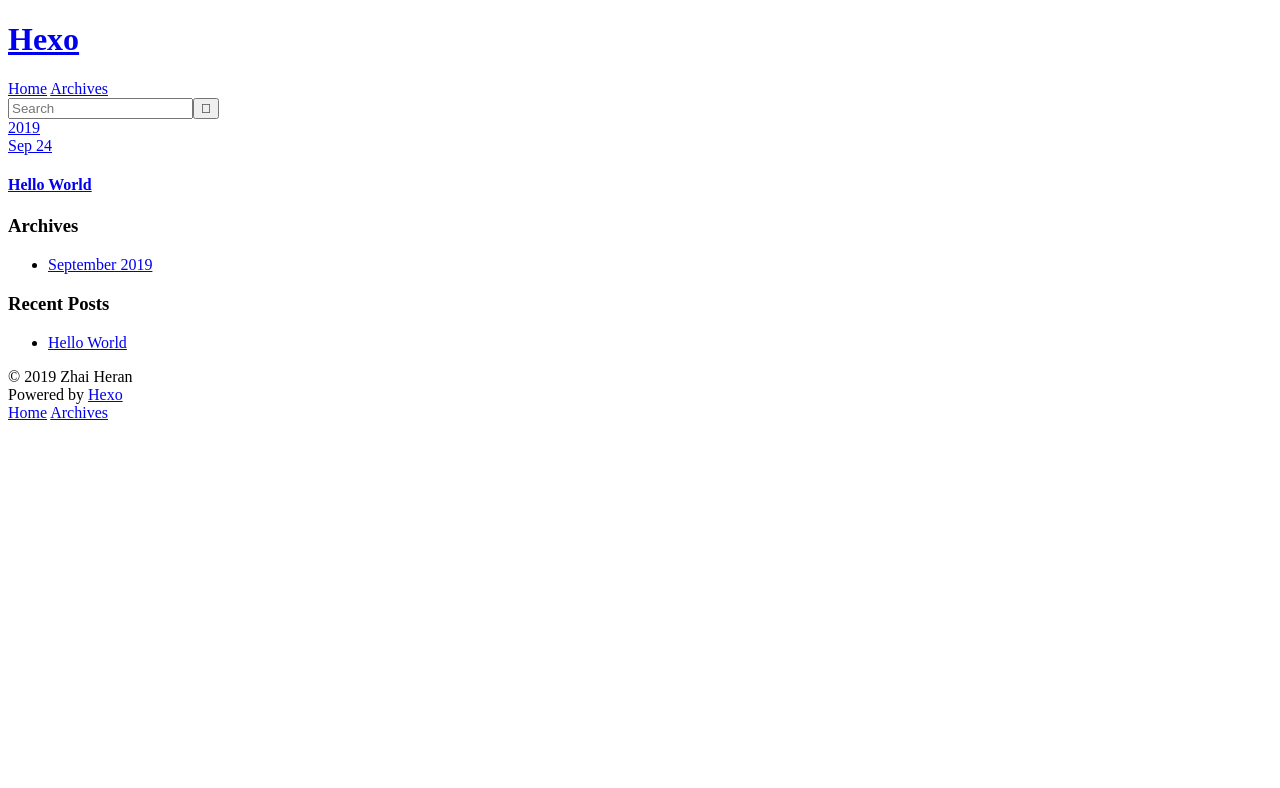
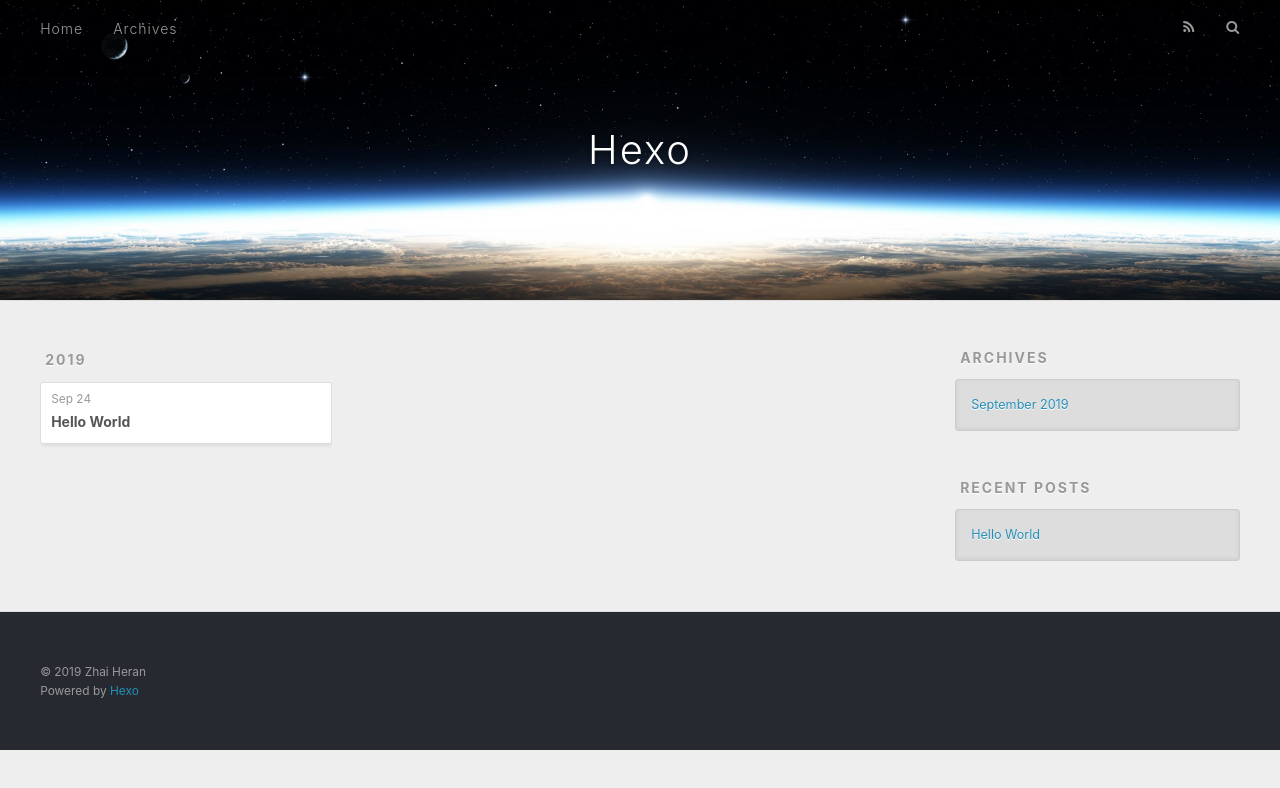
Before and after one commit to Zhaihr/Zhaihr.github.io, a plain HTML site: page archives/2019/09/index.html in a window 1280 px wide. Drawn offline with nearby package versions, Linux system fonts and the light colour scheme; some packages are replaced by stand-ins of ours; files that its build step writes are made by us from their sources; a script that the page names is missing.

Commit message:
Site updated: 2019-09-24 23:33:24

```diff
--- a/archives/2019/09/index.html
+++ b/archives/2019/09/index.html
@@ -9,13 +9,13 @@
   <meta name="viewport" content="width=device-width, initial-scale=1, maximum-scale=1">
   <meta property="og:type" content="website">
 <meta property="og:title" content="Hexo">
-<meta property="og:url" content="http://zhaiheranBlog.com/archives/2019/09/index.html">
+<meta property="og:url" content="http://Zhaihr.github.io/archives/2019/09/index.html">
 <meta property="og:site_name" content="Hexo">
 <meta property="og:locale" content="en">
 <meta name="twitter:card" content="summary">
 <meta name="twitter:title" content="Hexo">
 
-    <link rel="alternate" href="/E:\Blog\zhaiheranBlog/atom.xml" title="Hexo" type="application/atom+xml">
+    <link rel="alternate" href="/atom.xml" title="Hexo" type="application/atom+xml">
 
 
     <link rel="icon" href="/favicon.png">
@@ -23,7 +23,7 @@
 
     <link href="//fonts.googleapis.com/css?family=Source+Code+Pro" rel="stylesheet" type="text/css">
 
-  <link rel="stylesheet" href="/E:\Blog\zhaiheranBlog/css/style.css">
+  <link rel="stylesheet" href="/css/style.css">
 </head>
 </html>
 <body>
@@ -34,7 +34,7 @@
   <div id="header-outer" class="outer">
     <div id="header-title" class="inner">
       <h1 id="logo-wrap">
-        <a href="/E:\Blog\zhaiheranBlog/" id="logo">Hexo</a>
+        <a href="/" id="logo">Hexo</a>
       </h1>
 
     </div>
@@ -42,19 +42,19 @@
       <nav id="main-nav">
         <a id="main-nav-toggle" class="nav-icon"></a>
 
-          <a class="main-nav-link" href="/E:\Blog\zhaiheranBlog/">Home</a>
+          <a class="main-nav-link" href="/">Home</a>
 
-          <a class="main-nav-link" href="/E:\Blog\zhaiheranBlog/archives">Archives</a>
+          <a class="main-nav-link" href="/archives">Archives</a>
 
       </nav>
       <nav id="sub-nav">
 
-          <a id="nav-rss-link" class="nav-icon" href="/E:\Blog\zhaiheranBlog/atom.xml" title="RSS Feed"></a>
+          <a id="nav-rss-link" class="nav-icon" href="/atom.xml" title="RSS Feed"></a>
 
         <a id="nav-search-btn" class="nav-icon" title="Search"></a>
       </nav>
       <div id="search-form-wrap">
-        <form action="//google.com/search" method="get" accept-charset="UTF-8" class="search-form"><input type="search" name="q" class="search-form-input" placeholder="Search"><button type="submit" class="search-form-submit">&#xF002;</button><input type="hidden" name="sitesearch" value="http://zhaiheranBlog.com"></form>
+        <form action="//google.com/search" method="get" accept-charset="UTF-8" class="search-form"><input type="search" name="q" class="search-form-input" placeholder="Search"><button type="submit" class="search-form-submit">&#xF002;</button><input type="hidden" name="sitesearch" value="http://Zhaihr.github.io"></form>
       </div>
     </div>
   </div>
@@ -69,20 +69,20 @@
 
       <section class="archives-wrap">
         <div class="archive-year-wrap">
-          <a href="/E:\Blog\zhaiheranBlog/archives/2019" class="archive-year">2019</a>
+          <a href="/archives/2019" class="archive-year">2019</a>
         </div>
         <div class="archives">
 
     <article class="archive-article archive-type-post">
   <div class="archive-article-inner">
     <header class="archive-article-header">
-      <a href="/E:\Blog\zhaiheranBlog/2019/09/24/hello-world/" class="archive-article-date">
+      <a href="/2019/09/24/hello-world/" class="archive-article-date">
   <time datetime="2019-09-24T14:56:45.436Z" itemprop="datePublished">Sep 24</time>
 </a>
 
 
     <h1 itemprop="name">
-      <a class="archive-article-title" href="/E:\Blog\zhaiheranBlog/2019/09/24/hello-world/">Hello World</a>
+      <a class="archive-article-title" href="/2019/09/24/hello-world/">Hello World</a>
     </h1>
 
 
@@ -111,7 +111,7 @@
   <div class="widget-wrap">
     <h3 class="widget-title">Archives</h3>
     <div class="widget">
-      <ul class="archive-list"><li class="archive-list-item"><a class="archive-list-link" href="/E:\Blog\zhaiheranBlog/archives/2019/09/">September 2019</a></li></ul>
+      <ul class="archive-list"><li class="archive-list-item"><a class="archive-list-link" href="/archives/2019/09/">September 2019</a></li></ul>
     </div>
   </div>
 
@@ -124,7 +124,7 @@
       <ul>
 
           <li>
-            <a href="/E:\Blog\zhaiheranBlog/2019/09/24/hello-world/">Hello World</a>
+            <a href="/2019/09/24/hello-world/">Hello World</a>
           </li>
 
       </ul>
@@ -147,9 +147,9 @@
     </div>
     <nav id="mobile-nav">
 
-    <a href="/E:\Blog\zhaiheranBlog/" class="mobile-nav-link">Home</a>
+    <a href="/" class="mobile-nav-link">Home</a>
 
-    <a href="/E:\Blog\zhaiheranBlog/archives" class="mobile-nav-link">Archives</a>
+    <a href="/archives" class="mobile-nav-link">Archives</a>
 
 </nav>
 
@@ -157,11 +157,11 @@
 <script src="//ajax.googleapis.com/ajax/libs/jquery/2.0.3/jquery.min.js"></script>
 
 
-  <link rel="stylesheet" href="/E:\Blog\zhaiheranBlog/fancybox/jquery.fancybox.css">
-  <script src="/E:\Blog\zhaiheranBlog/fancybox/jquery.fancybox.pack.js"></script>
+  <link rel="stylesheet" href="/fancybox/jquery.fancybox.css">
+  <script src="/fancybox/jquery.fancybox.pack.js"></script>
 
 
-<script src="/E:\Blog\zhaiheranBlog/js/script.js"></script>
+<script src="/js/script.js"></script>
 
 
 
```
Also changed, not shown: 2019/09/24/hello-world/index.html (+17 -17 lines), archives/2019/index.html (+18 -18 lines), archives/index.html (+18 -18 lines), index.html (+18 -18 lines).
